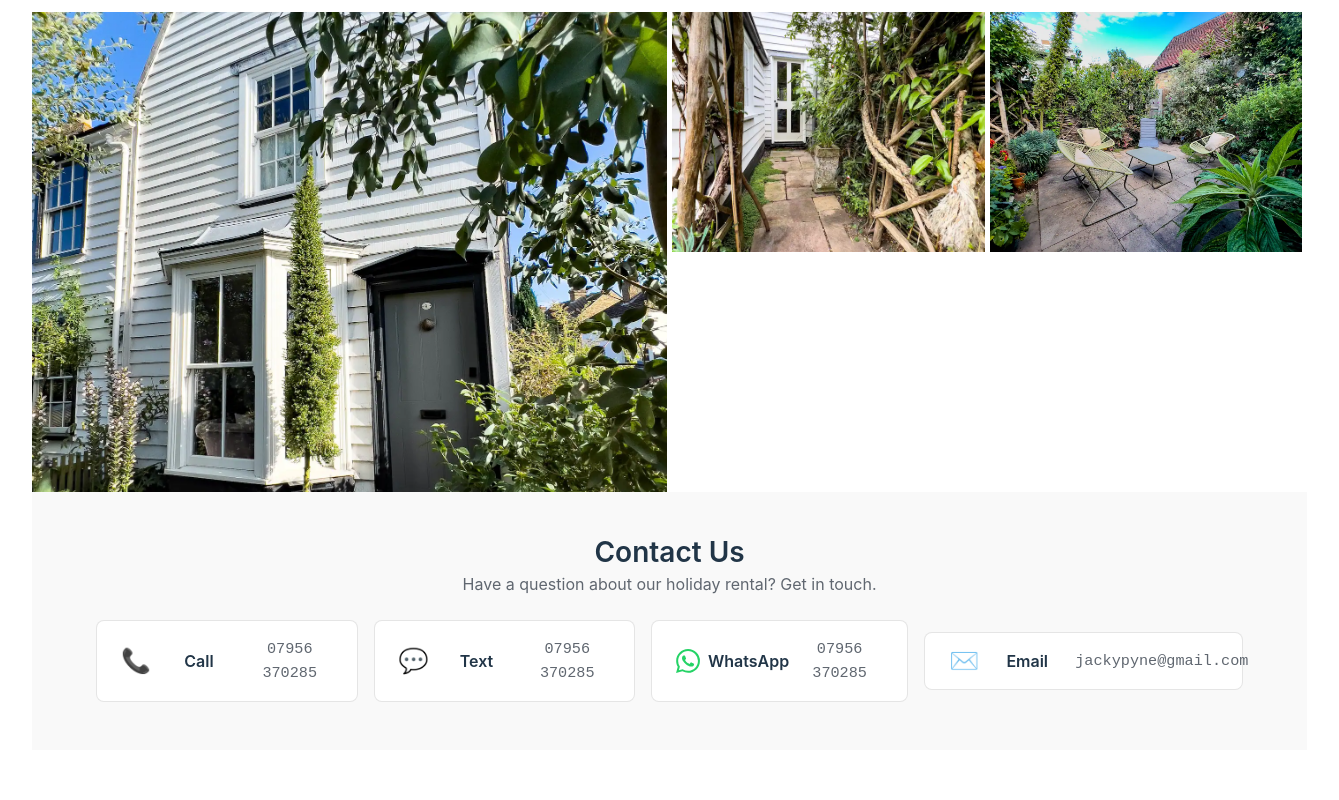
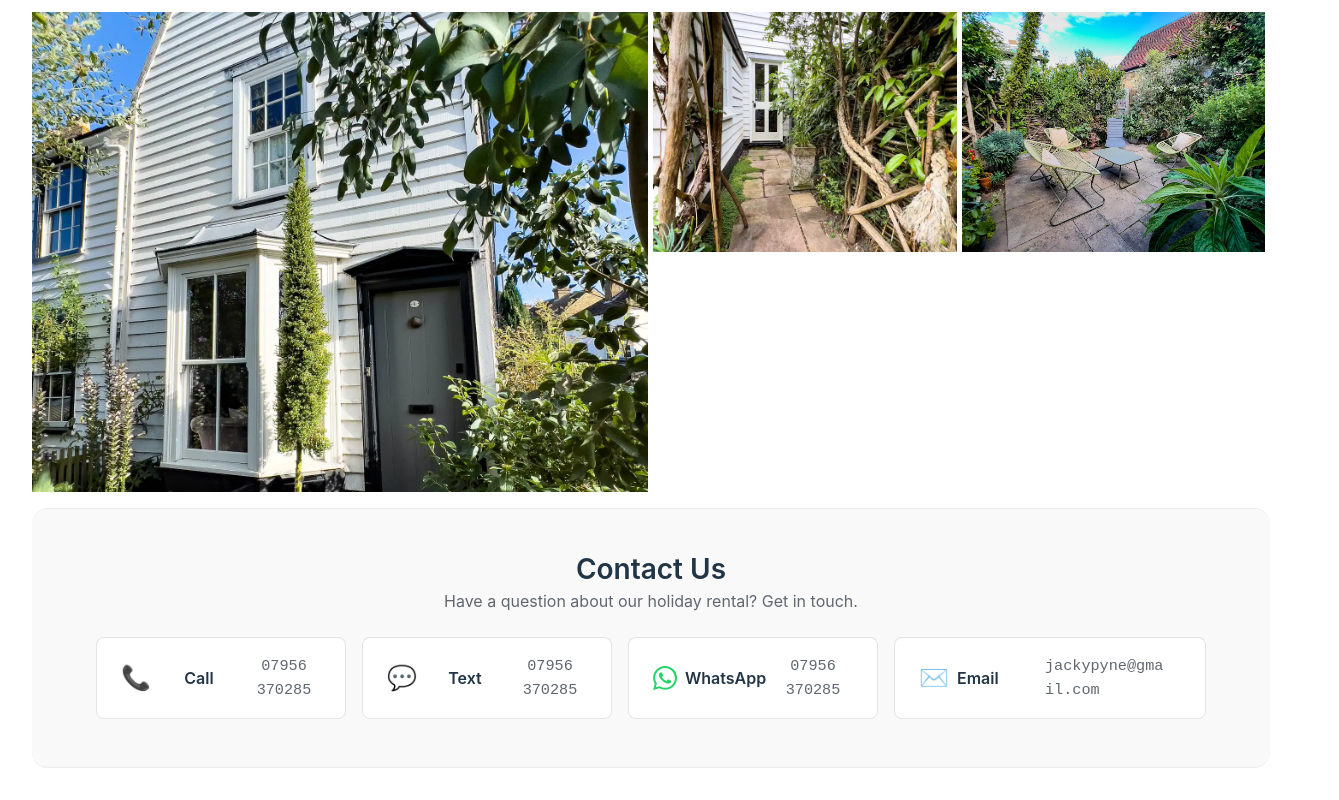
Before and after one commit to 4-belmont-rd/4-belmont-rd.github.io, a Svelte app: page / in a window 1280 px wide. Shown: the part 6680-7480 px from the top of the page, 1339 px wide, since content can reach past the window. Built offline with nearby package versions, Linux system fonts and the light colour scheme; no server answers.

Commit message:
Contact us styling

```diff
--- a/src/components/Contact.svelte
+++ b/src/components/Contact.svelte
@@ -1,6 +1,5 @@
-
 <script>
-  import whatsappIcon from '../assets/icons/whatsapp.svg';
+  import whatsappIcon from "../assets/icons/whatsapp.svg";
 </script>
 
 <section class="contact-section">
@@ -32,9 +31,13 @@
 
 <style>
   .contact-section {
+    margin-top: 1rem;
     padding: 3rem 2rem;
     background-color: var(--bg-secondary, #f9f9f9);
     text-align: center;
+    border-top: 1px solid rgba(0, 0, 0, 0.05);
+    border-bottom: 1px solid rgba(0, 0, 0, 0.05);
+    border-radius: 1rem;
   }
 
   .contact-section h2 {
@@ -98,6 +101,19 @@
     font-family: monospace;
     color: var(--text-secondary, #606770);
     font-size: 0.95rem;
+    min-width: 0;
+    overflow-wrap: break-word;
+    word-break: break-word;
+  }
+
+  .contact-option.email .value {
+    min-width: 120px;
+    text-align: left;
+    padding-right: 1rem;
+  }
+
+  .contact-option.email {
+    text-align: left;
   }
 
   .contact-option.whatsapp:hover {
@@ -130,6 +146,7 @@
   @media (prefers-color-scheme: dark) {
     .contact-section {
       background-color: #1a1a1a;
+      border-radius: 0;
     }
 
     .contact-option {
```
